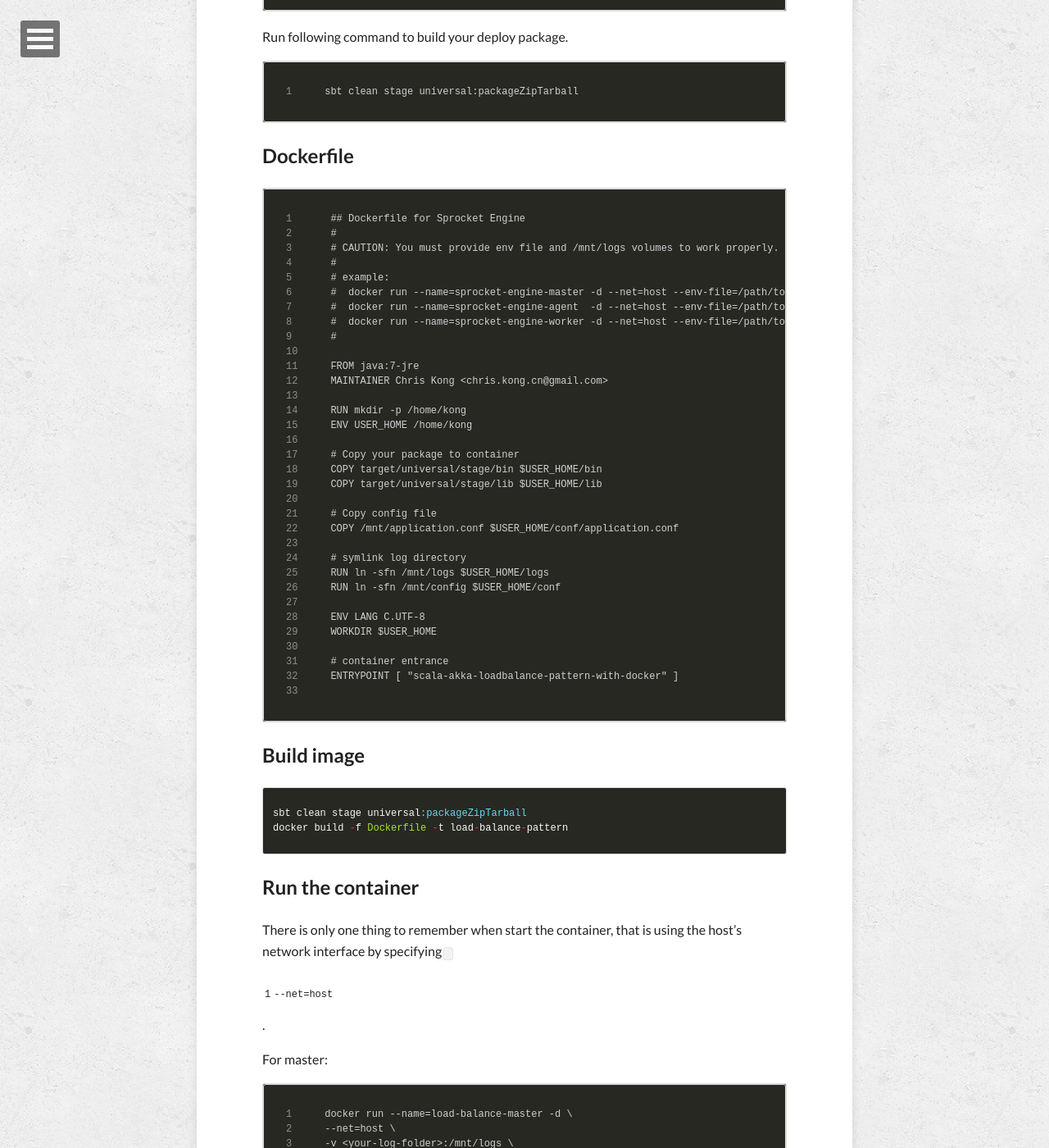
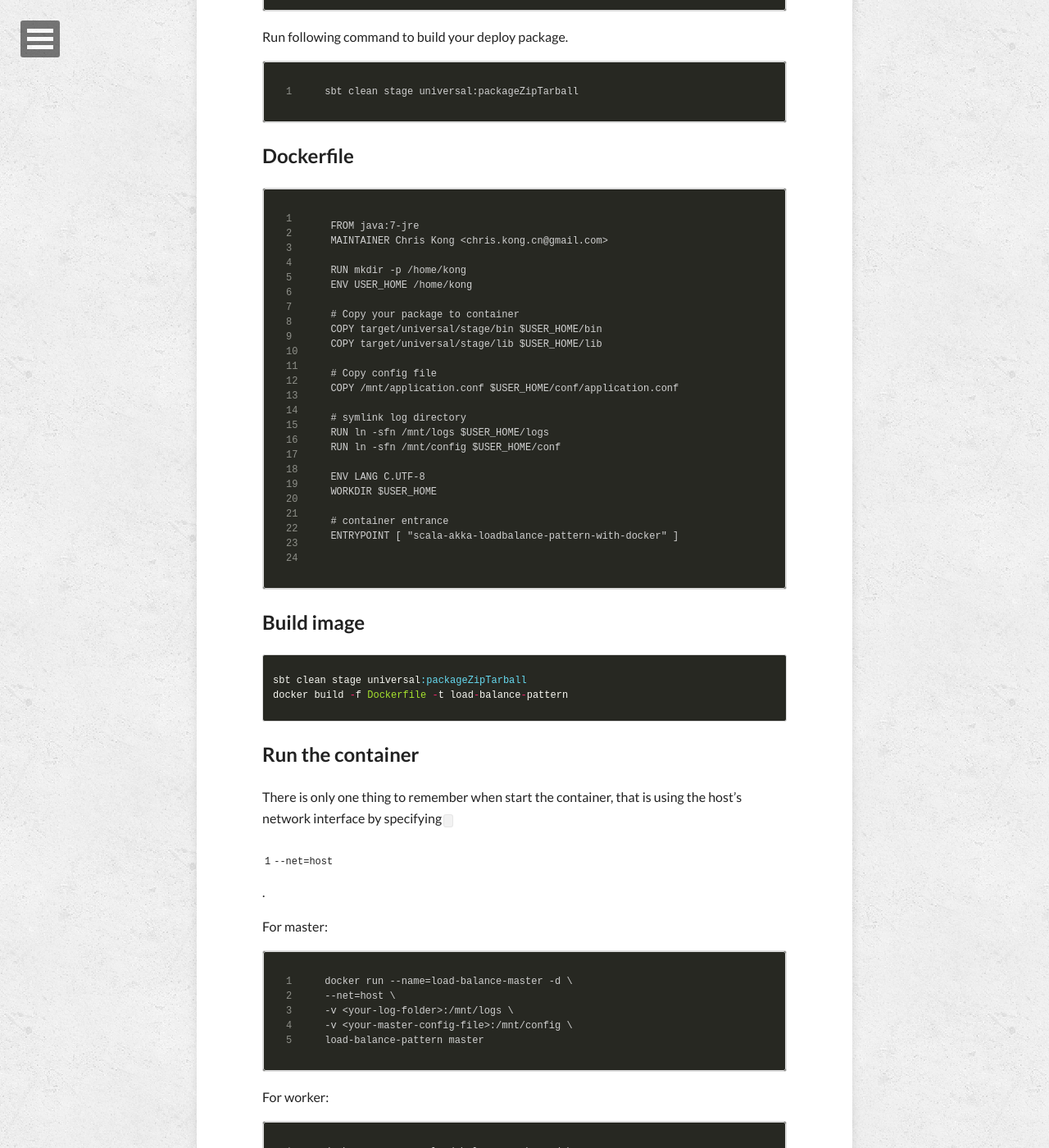
Before and after one commit to visualskyrim/visualskyrim.github.io, a Jekyll site: the page built from _posts/2016-02-15-distributed-system-with-akka.md, in a window 1280 px wide and 1400 px high, scrolled down 8301 px. Shown: the whole window at 82% size. Built offline with Jekyll 4.4.1, drawn with Linux system fonts in a browser that asks for light colours; nearby versions of some CDN libraries; comment, search, counter and statistics services are not loaded.

Commit message:
remove useless comment

````diff
--- a/_posts/2016-02-15-distributed-system-with-akka.md
+++ b/_posts/2016-02-15-distributed-system-with-akka.md
@@ -405,15 +405,6 @@ sbt clean stage universal:packageZipTarball
 ## Dockerfile
 
 ```
-## Dockerfile for Sprocket Engine
-#
-# CAUTION: You must provide env file and /mnt/logs volumes to work properly.
-#
-# example:
-#  docker run --name=sprocket-engine-master -d --net=host --env-file=/path/to/sprocket-engine.env -e AKKA_PORT=2550 -v /path/to/logs:/mnt/logs sprocket-engine:VERSION master
-#  docker run --name=sprocket-engine-agent  -d --net=host --env-file=/path/to/sprocket-engine.env -e AKKA_PORT=2551 -v /path/to/logs:/mnt/logs sprocket-engine:VERSION agent
-#  docker run --name=sprocket-engine-worker -d --net=host --env-file=/path/to/sprocket-engine.env -e AKKA_PORT=2552 -v /path/to/logs:/mnt/logs sprocket-engine:VERSION worker
-#
 
 FROM java:7-jre
 MAINTAINER Chris Kong <chris.kong.cn@gmail.com>
````
